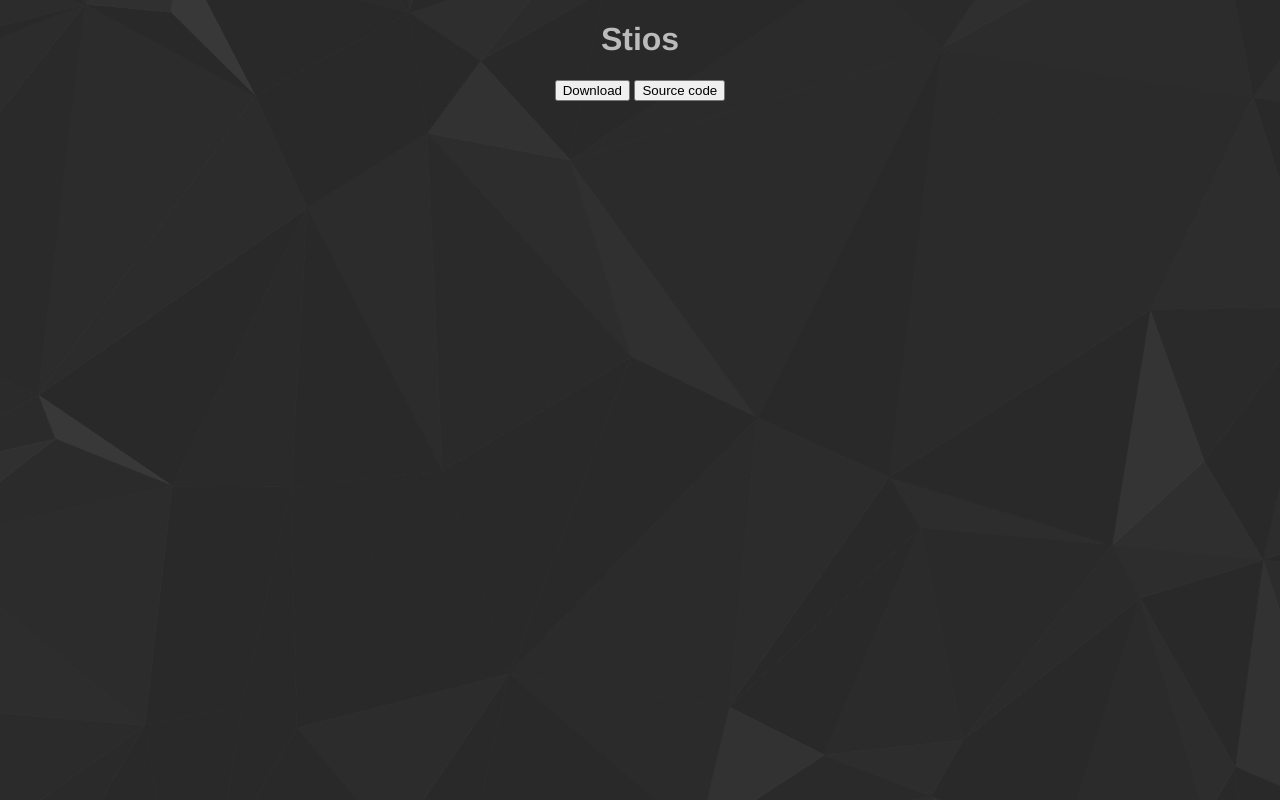
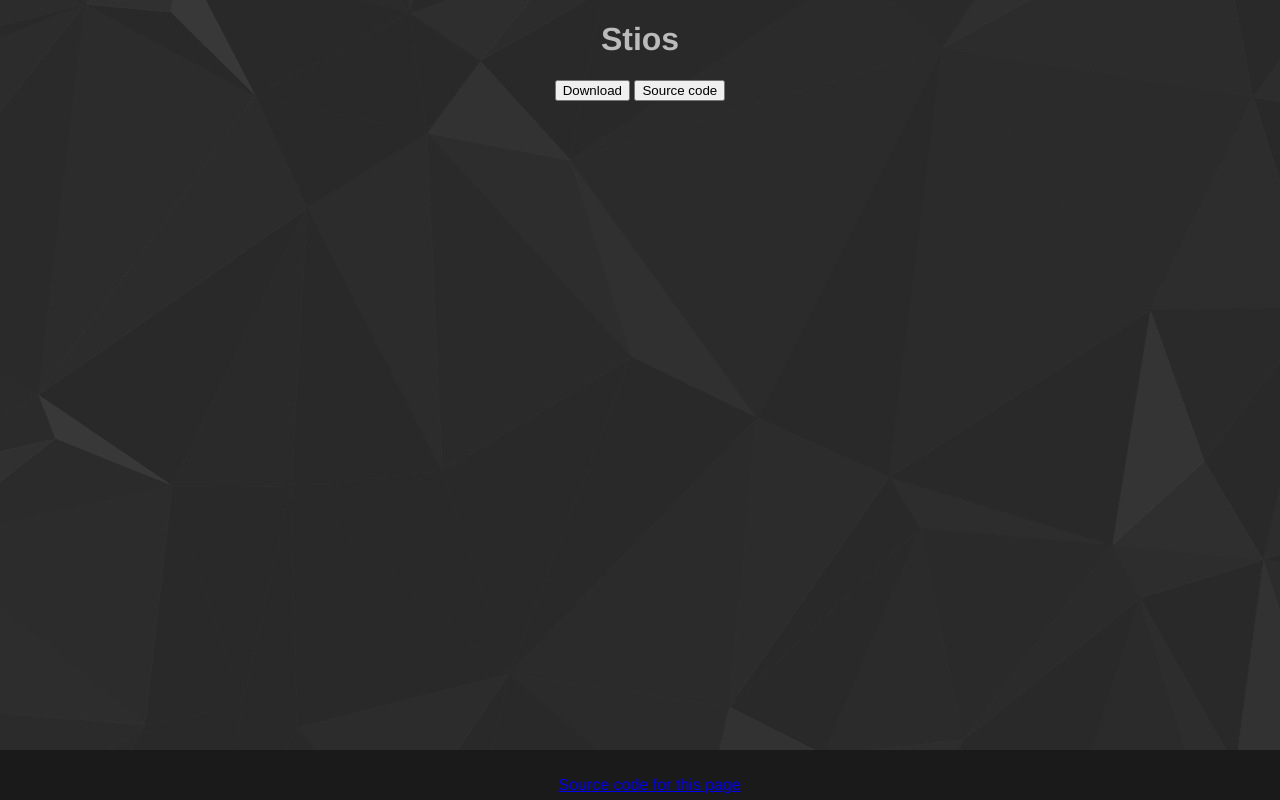
Before and after one commit to Tresquel/stios-website, a plain HTML site: page index.html in a window 1280 px wide. Drawn offline with Linux system fonts and the light colour scheme.

Commit message:
Added a footer

```diff
--- a/index.html
+++ b/index.html
@@ -13,6 +13,15 @@
               max-width: 960;
               margin: auto;
             }
+            footer{
+                color: white;
+                position: fixed;
+                padding: 10px 10px 0px 10px;
+                bottom: 0;
+                width: 100%;
+                height: 40px;
+                background:     rgb(26, 26, 26);
+            }
         </style>
     </head>
     <body>
@@ -20,5 +29,8 @@
         <h1>Stios</h1>
         <button onclick="window.location.href='https://github.com/Tresquel/Stios/releases';">Download</button>
         <button onclick="window.location.href='https://github.com/Tresquel/Stios/';">Source code</button>
+        <footer>
+            <p><a class="footer"href="https://github.com/Tresquel/stios-website">Source code for this page</a></p>
+        </footer>
     </body>
 </html>
```
